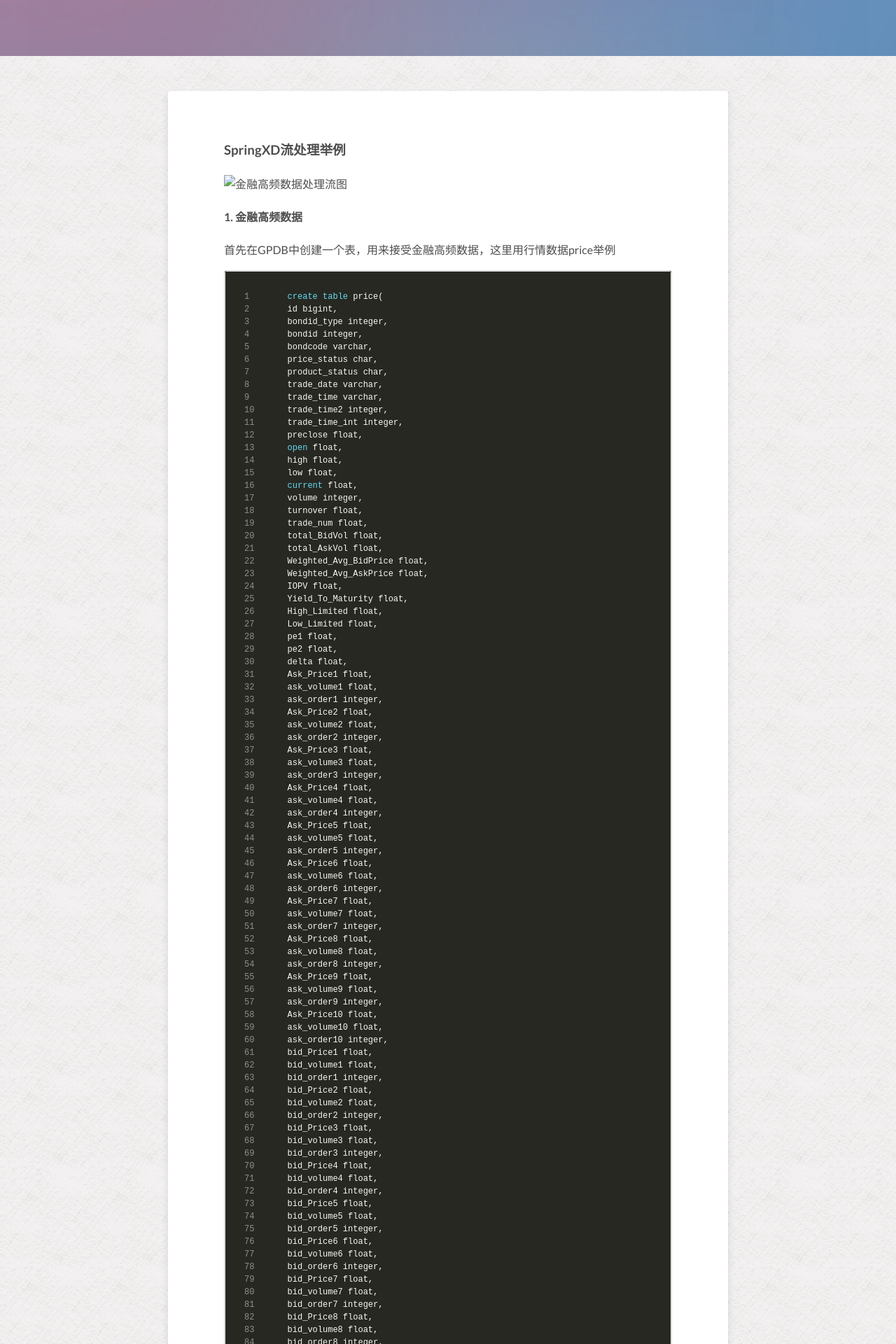
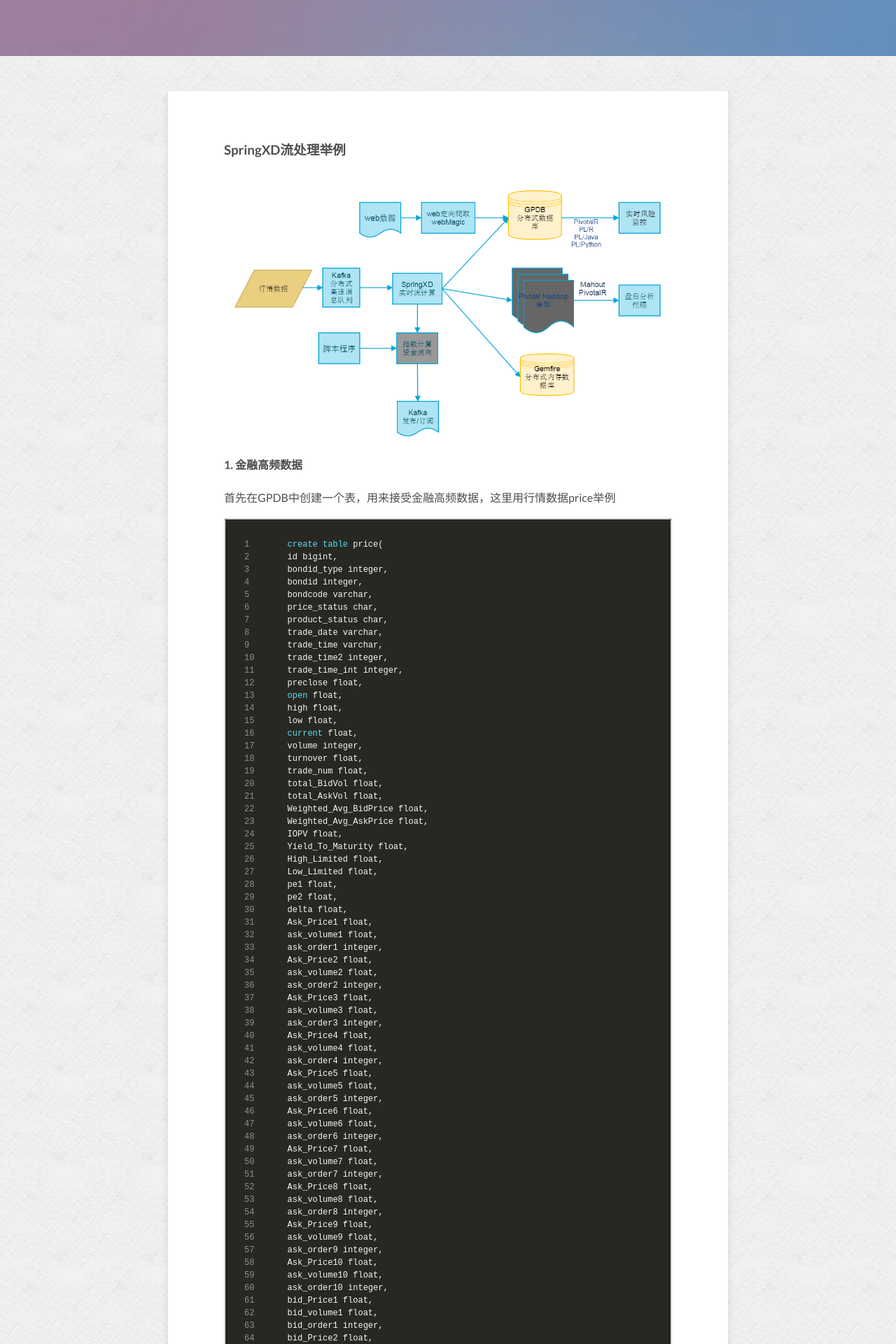
Before and after one commit to hj1984930/hj1984930.github.io, a Jekyll site: the page built from _posts/2015-09-25-Springxd-example.md, in a window 1280 px wide. Shown: the part 320-2240 px from the top of the page at 70% size. Built offline with Jekyll 4.4.1, drawn with Linux system fonts in a browser that asks for light colours; nearby versions of some CDN libraries; comment, search, counter and statistics services are not loaded.

Commit message:
add springxd example

```diff
--- a/_posts/2015-09-25-Springxd-example.md
+++ b/_posts/2015-09-25-Springxd-example.md
@@ -11,7 +11,7 @@
 
 ###SpringXD流处理举例
 
-![金融高频数据处理流图](/image/springxd.png)
+![金融高频数据处理流图](/images/springxd.png)
 
 ####1. 金融高频数据
 首先在GPDB中创建一个表，用来接受金融高频数据，这里用行情数据price举例
```
